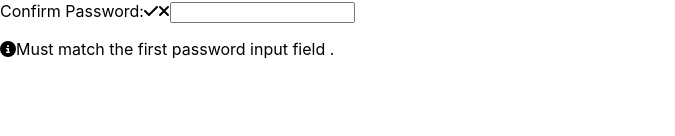
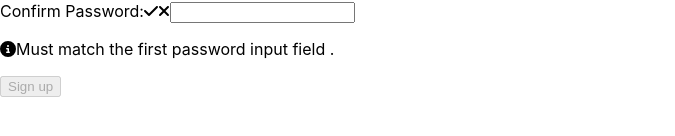
Before and after one commit to Maysummer/Form-Validation, a React (Create React App) app: page / in a window 1280 px wide. Shown: the part 296-432 px from the top of the page, without its empty margins (0-675 px from the left). Built offline with nearby package versions, Linux system fonts and the light colour scheme.

Commit message:
implement form submit button

```diff
--- a/src/Register.js
+++ b/src/Register.js
@@ -173,6 +173,8 @@
           <FontAwesomeIcon icon={faInfoCircle} />
           Must match the first password input field .
         </p>
+
+        <button disabled={!validName || !validPwd || !validMatch ? true : false}>Sign up</button>
       </form>
     </section>
   );
```
